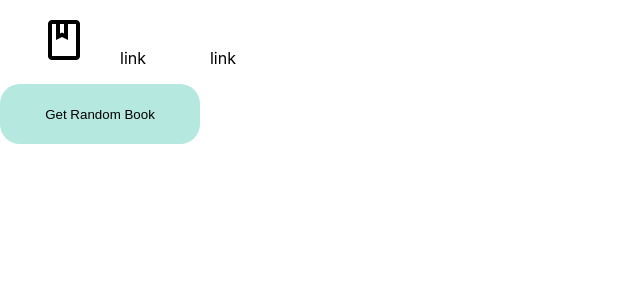
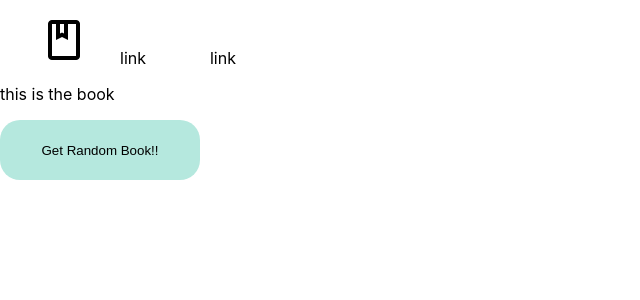
Before and after one commit to alliecaton/shelvd-react, a React (Create React App) app: page / in a window 1280 px wide. Shown: the top 300 px of the page, without its empty margins (0-640 px from the left). Built offline with nearby package versions, Linux system fonts and the light colour scheme.

Commit message:
trying to find an api, getting set up

```diff
--- a/src/Components/Button.js
+++ b/src/Components/Button.js
@@ -2,9 +2,9 @@ import React from "react";
 
 const Button = ({ text, styleMode }) => {
   return (
-    <div>
-      <button className={`${styleMode}`}>{text}</button>
-    </div>
+    <>
+      <button className="light">{text}</button>
+    </>
   );
 };
 
--- /dev/null
+++ b/src/Components/RandomBook.js
@@ -0,0 +1,16 @@
+import React, { useState, useEffect } from "react";
+import Button from "./Button";
+
+const RandomBook = () => {
+  const [bookData] = useState([]);
+
+  return (
+    <div>
+      <p>this is the book</p>
+      <p>{bookData}</p>
+      <Button text={"Get Random Book!!"} />
+    </div>
+  );
+};
+
+export default RandomBook;
--- a/src/Containers/HomeContainer.js
+++ b/src/Containers/HomeContainer.js
@@ -1,12 +1,12 @@
 import React from "react";
-import Button from "../Components/Button";
 import NavBar from "../Components/NavBar";
+import RandomBook from "../Components/RandomBook";
 
 const HomeContainer = ({ mode }) => {
   return (
     <div>
       <NavBar />
-      <Button text={"Get Random Book"} styleMode={mode} />
+      <RandomBook />
     </div>
   );
 };
```
